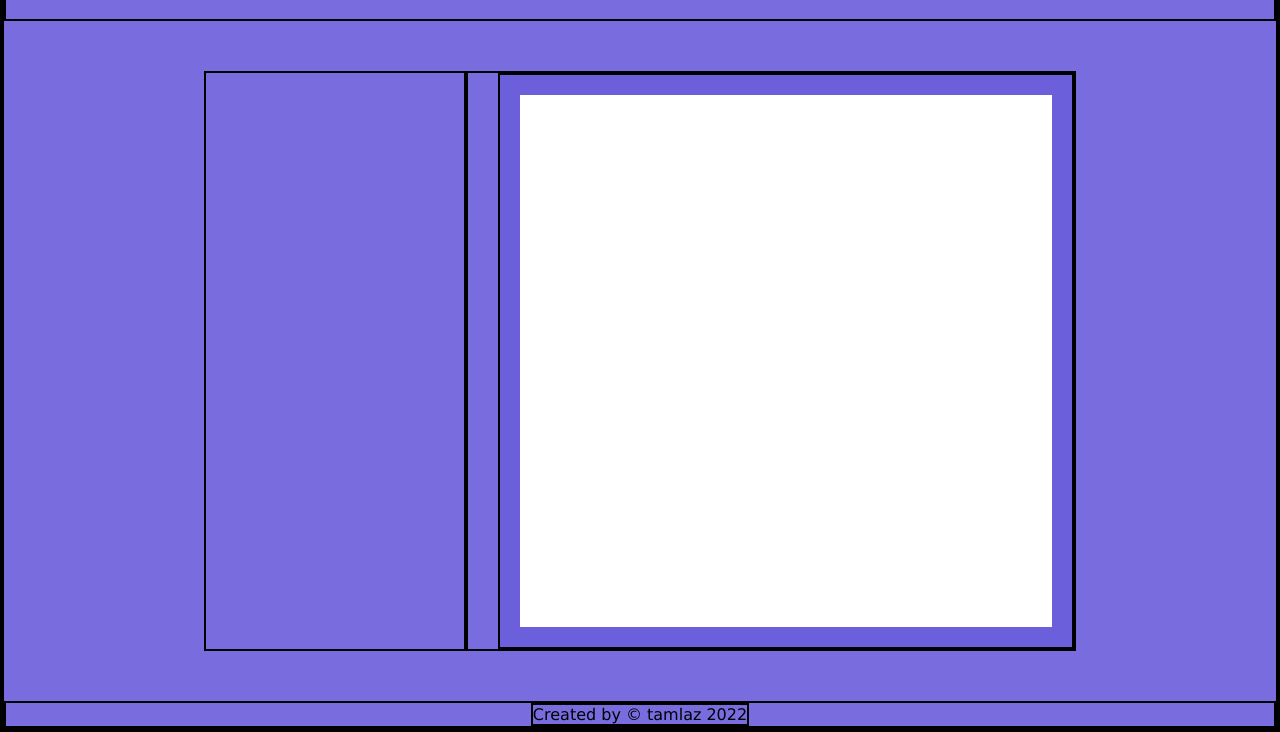
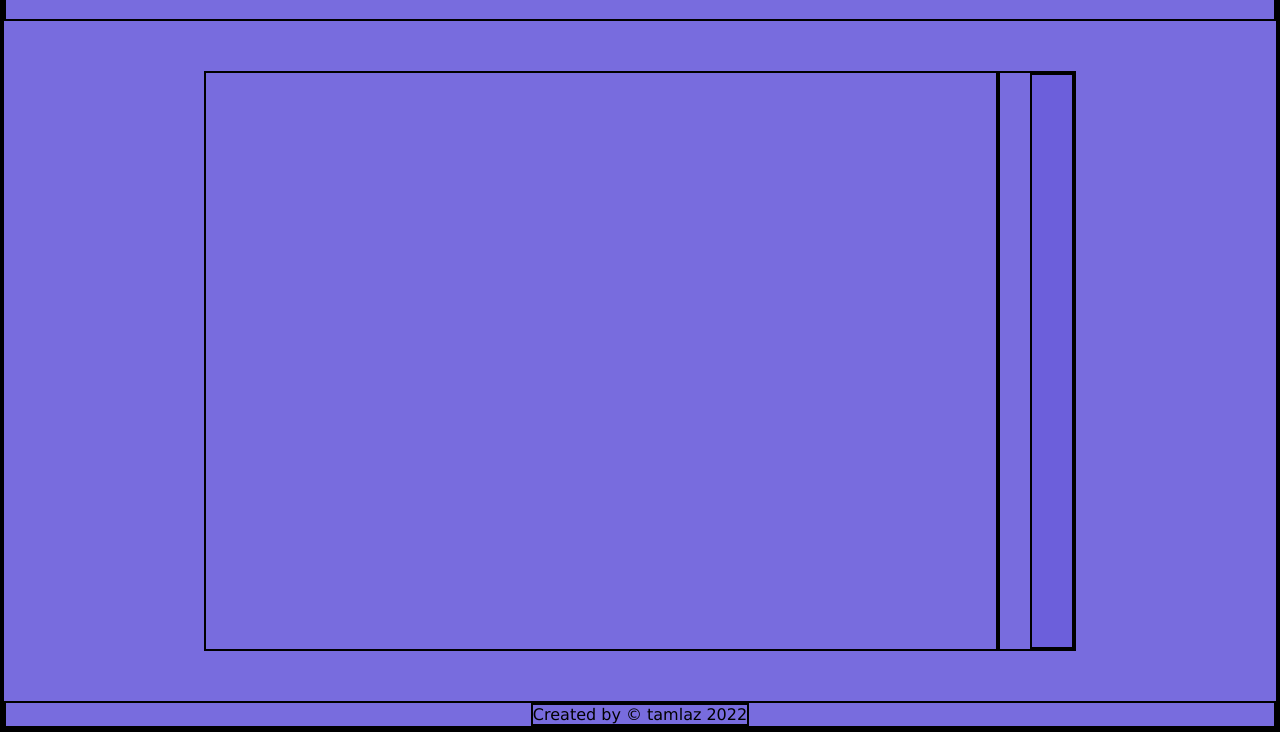
Before and after one commit to tamlaz/Etch-A-Sketch, a plain HTML site: page index.html in a window 1280 px wide. Shown: the part 72-804 px from the top of the page. Drawn offline with Linux system fonts and the light colour scheme.

Commit message:
replace the canvas element with a div

```diff
--- a/index.html
+++ b/index.html
@@ -16,7 +16,7 @@
     <div class="main">
         <div class="toolbar"></div>
         <div class="container">
-            <canvas id="myCanvas" width="500px" height="500px"></canvas>
+            <div id="myCanvas"></div>
         </div>
     </div>
 
```
